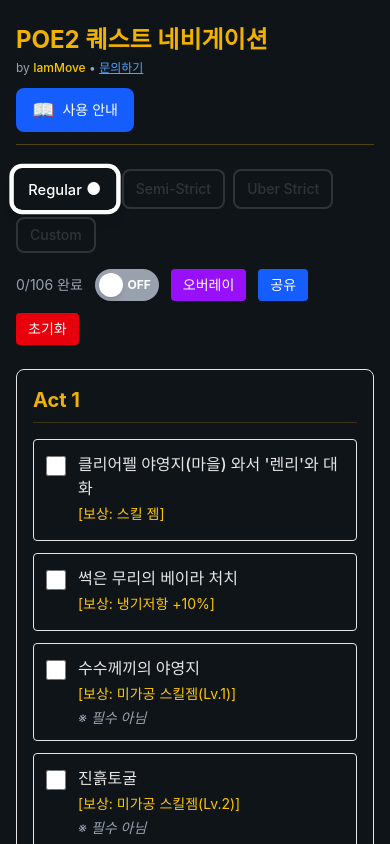
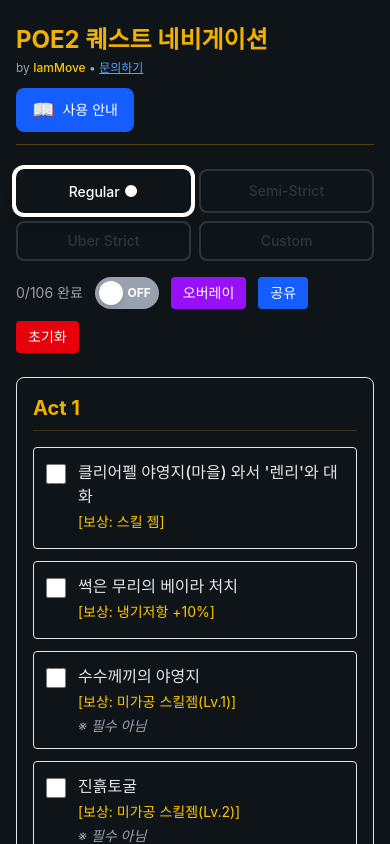
Before and after one commit to Iam-Move/POE2QuestAlarm, a React (Vite) app: page / in a window 390 px wide. Shown: the top 844 px of the page. Built offline with nearby package versions, Linux system fonts and the light colour scheme; a web font is replaced by a local one.

Commit message:
Add files via upload

```diff
--- a/src/components/FilterBar.jsx
+++ b/src/components/FilterBar.jsx
@@ -9,7 +9,7 @@
   ];
 
   return (
-    <div className="flex gap-2 flex-wrap">
+    <div className="grid grid-cols-2 sm:flex gap-2">
       {filters.map(filter => {
         const isActive = currentFilter === filter;
         const colorClass = FILTER_COLORS[filter];
@@ -19,9 +19,9 @@
             key={filter}
             onClick={() => onFilterChange(filter)}
             className={`
-              px-3 sm:px-4 py-1.5 sm:py-2 rounded-lg font-medium transition-all border-2 text-sm sm:text-base
+              px-3 sm:px-4 py-2 sm:py-2 rounded-lg font-medium transition-all border-2 text-sm sm:text-base w-full sm:w-auto
               ${isActive
-                ? `${colorClass} text-white scale-105 shadow-lg border-transparent ring-2 ring-offset-2 ring-offset-poe-dark`
+                ? `${colorClass} text-white sm:scale-105 shadow-lg border-transparent ring-2 ring-offset-2 ring-offset-poe-dark`
                 : 'bg-poe-card/20 text-gray-600 hover:text-gray-400 hover:bg-poe-card/30 border-poe-border/10 opacity-50'
               }
             `}
```
